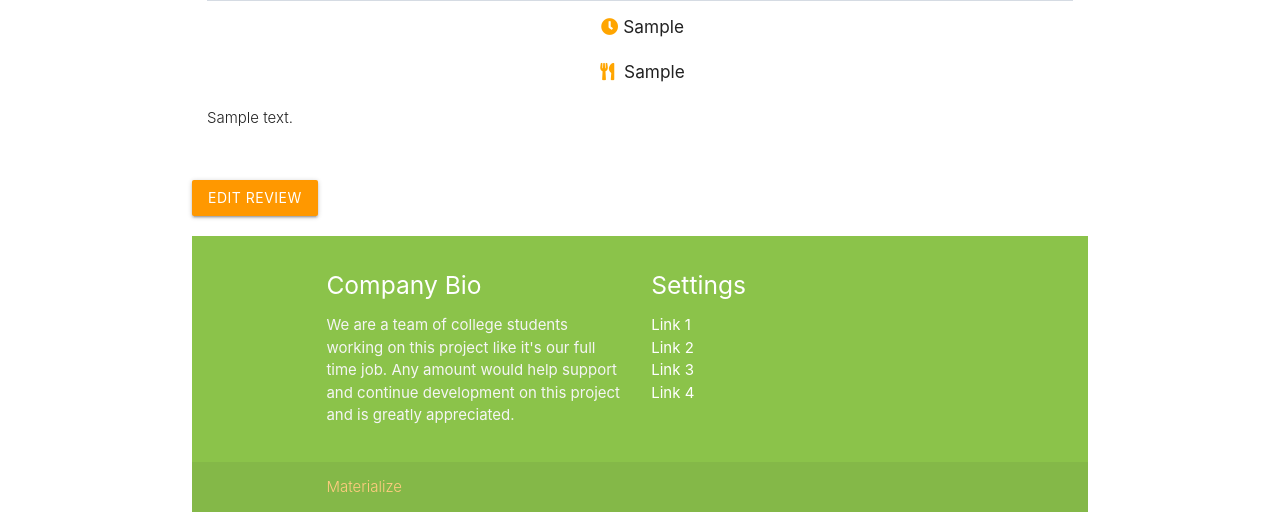
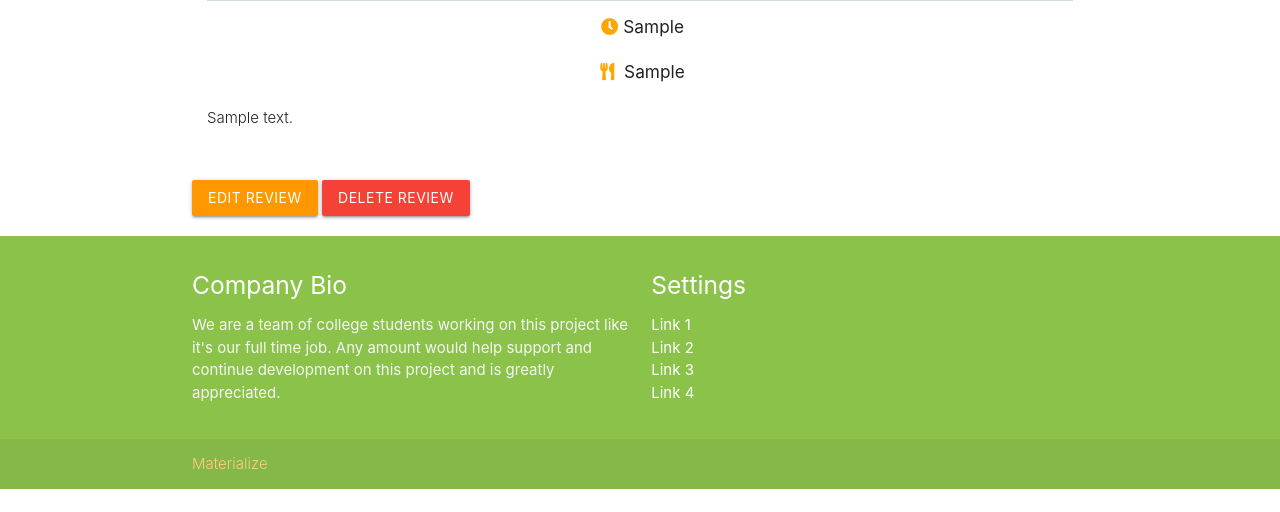
Before and after one commit to rameez1822534/milestone-project-3, a Flask app: template templates/review_display.html in a window 1280 px wide. Shown: the part 903-1415 px from the top of the page. After the commit the page ends 1392 px from the top, so only its background shows below. Run offline with Flask 2, Linux system fonts and the light colour scheme; the template is opened without the code that fills it: most values are stand-ins (such as "Sample title", 1, 10 or a date in 2020); grey boxes marked "Sample" are stand-in pictures; some libraries are stand-ins or nearby versions.

Commit message:
edit and delete function added

```diff
--- a/app.py
+++ b/app.py
@@ -6,7 +6,7 @@ from bson.objectid import ObjectId
 app = Flask(__name__)
 
 app.config["MONGO_DBNAME"] = "tech-data"
-app.config["MONGO_URI"] = os.getenv('MONGO_URI', 'mongodb://localhost')
+app.config["MONGO_URI"] =  os.environ.get("MONGO_URI")
 
 mongo = PyMongo(app)
 
@@ -28,15 +28,35 @@ def insert_reviews():
 
 @app.route('/review_display/<review_id>')
 def review_display(review_id):
-    review = mongo.db.reviews.find_one({'_id': ObjectId(review_id)})
-    return render_template('review_display.html', reviews=review)
+    the_review = mongo.db.reviews.find_one({'_id': ObjectId(review_id)})
+    return render_template('review_display.html', reviews=the_review)
 
 @app.route('/edit_review/<review_id>')
 def edit_review(review_id):
-    review = mongo.db.reviews1.find_one({"_id": ObjectId(review_id)})
+    review = mongo.db.reviews.find_one({"_id": ObjectId(review_id)})
     all_categories = mongo.db.categories.find()
-    print(edit_review)
-    return render_template('edit_review.html', reviews1=review, categories=all_categories)
+    return render_template('edit_review.html', reviews=review, categories=all_categories)
+
+@app.route('/update_review/<review_id>', methods=['POST'])
+def update_review(review_id):
+    review = mongo.db.reviews
+    review.update({'_id': ObjectId(review_id)},
+        {
+            'device_make': request.form.get('device_make'),
+            'device_model': request.form.get('device_model'),
+            'device_review': request.form.get('device_review'),
+            'device_type': request.form.get('device_type'),
+            'device_ratings': request.form.get('device_ratings'),
+            'deviceimage_url': request.form.get('deviceimage_url'),
+        })
+    return redirect(url_for('get_reviews'))
+
+
+@app.route('/delete_review/<review_id>')
+def delete_review(review_id):
+    mongo.db.reviews.remove({'_id': ObjectId(review_id)})
+    return redirect(url_for('get_reviews'))
+
 
 if __name__ == '__main__':
     app.run(host=os.environ.get("IP"),
--- a/templates/add_reviews.html
+++ b/templates/add_reviews.html
@@ -13,7 +13,7 @@
                       <option value="{{cat.category_type}}">{{cat.category_type}}</option>
                   {% endfor %}
                 </select>
-                    <label>Task Category</label>
+                    <label>Review Category</label>
                 </div>
             </div>>
             </div>
--- a/templates/review_display.html
+++ b/templates/review_display.html
@@ -20,7 +20,9 @@
                 <div class="col s12">
                         <!--Edit Recipe Button -->
                         <a href="{{url_for('edit_review', review_id=reviews._id)}}" class="btn waves-effect waves-light orange">Edit Review</a>
-
+                        <a href="{{url_for('delete_review', review_id=reviews._id)}}" class="btn waves-effect waves-light red">Delete Review</a>
                 </div>
             </div>
+        </div>
+    </div>
             {% endblock %}
```
Also changed, not shown: templates/edit_review.html (+6 -6 lines).
